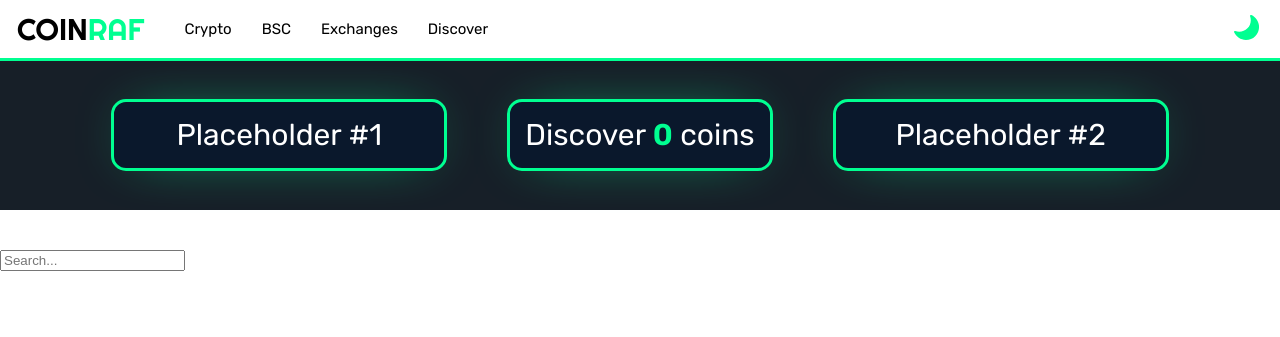
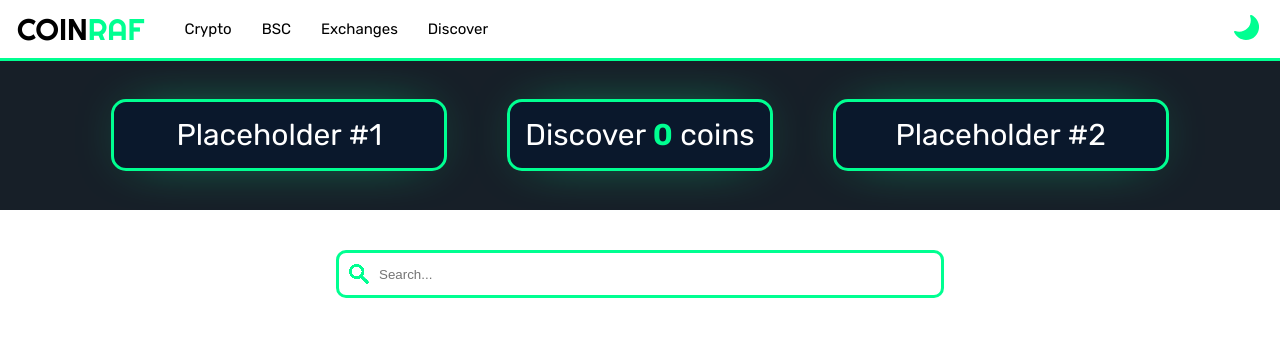
Before and after one commit to seabass118/Coinraf-V1, a Flask app: page / in a window 1280 px wide. Shown: the top 337 px of the page. Run offline with Flask 2, Linux system fonts and the light colour scheme; parts of the project's set-up code (start-up, migrations or seed data) failed here and were passed over.

Commit message:
search styling

```diff
--- a/app/main.py
+++ b/app/main.py
@@ -13,12 +13,12 @@ def search():
     for i in DataPull.coin_output:
         if str(input_text).lower() in i['id'].lower() or str(input_text).lower() in i['name'].lower():
             counter += 1
-            coins.append([i['id'],i['name'],i['logo_url']])
+            coins.append([i['id'],i['name'],i['logo_url'],i['rank']])
             if counter == 5:
                 break
     return_coins = []
     for i in coins:
-        return_coins.append({'id':i[0], 'name':i[1], 'logo_url':i[2]})
+        return_coins.append({'id':i[0], 'name':i[1], 'logo_url':i[2], 'rank':i[3]})
     return orjson.dumps(return_coins)
 
 @app.route('/', methods=['GET', 'POST'])
--- a/app/static/_css/global.css
+++ b/app/static/_css/global.css
@@ -137,6 +137,14 @@ body {
     right: 21px;
 }
 
+#search_id_cont {
+    background-color: var(--mint);
+    padding: 1px 4px;
+    border-radius: 4px;
+    font-weight: 600;
+    color: #000;
+}
+
 @media only screen and (max-width: 550px) {
     .nav_item {
         display: none;
--- a/app/static/_js/main.js
+++ b/app/static/_js/main.js
@@ -123,9 +123,9 @@ function coinSearch(value) {
         data: {searchText: value},
         dataType: "json",
         success: function(data){
-            var res = ""
+            let res = ""
             $.each(data, function(key, value){
-                res += '<div class="ss_item" style="display: block;"><span class="ss_system_muted">'+'<img src='+value.logo_url+' style="width: 20px; height: 20px;">'+'  '+value.id+'  '+value.name+'</span></div>';
+                res += '<div class="ss_item flex-center-vertical" style="height: 40px;"><span class="ss_system_muted flex-center-vertical">'+'<img src='+value.logo_url+' style="width: 20px; height: 20px; padding-right: 10px;">'+'<div style="padding-right: 10px;">'+value.name+'</div>'+'</span>'+'<div id="search_id_cont" class="text_cont">'+value.id+'</div>'+'<div class="search_rank" class="text_cont">'+'#'+value.rank+'</div>'+'</div>';
             });
             $("#ss_dropdown").html(res);
         }
--- a/app/templates/index.html
+++ b/app/templates/index.html
@@ -10,6 +10,39 @@
     <link rel= "stylesheet" type= "text/css" href= "{{ url_for('static',filename='_css/global.css') }}">
     <script src="{{ url_for('static',filename='_js/components.js') }}" type="text/javascript"></script>
     <script src="{{ url_for('static',filename='_js/jquery.min.js') }}" type="text/javascript"></script>
+    <style>
+
+        .ss_container {
+            width: 100%;
+            height: auto;
+            display: flex;
+            align-items: center;
+            flex-direction: column;
+        }
+
+        #ss_input {
+            height: 40px;
+            border: none;
+            width: calc(600px - 40px);
+            outline: none;
+            padding-left: 40px;
+            background-color: var(--bkg-color);
+            background: url(/static/_images/_icons/search_icon.png)no-repeat 10px;
+            color: var(--text-color);
+            border-radius: 10px;
+        }
+
+        #ss_dropdown {
+            padding-left: 20px;
+        }
+
+        .ss_wrapper {
+            width: auto;
+            border: 3px solid var(--mint);
+            border-radius: 10px;
+        }
+
+    </style>
 </head>
 <body>
     <g-mobile-menu></g-mobile-menu>
@@ -65,13 +98,15 @@
                         </div>
                     </div>
                 </div>
+            </div>
+
+                <div class="ss_container">
+                    <div class="ss_wrapper">
+                        <input id="ss_input" type="text" onkeyup="coinSearch(this.value)" placeholder="Search...">
+                        <br>
+                        <div id="ss_dropdown"></div>
+                    </div>
                 </div>
-
-                <div id="ss_container">
-                    <input id="ss_input" type="text" onkeyup="coinSearch(this.value)" placeholder="Search...">
-                    <br>
-                    <div id="ss_dropdown"></div>
-                  </div>
 
             </div>
         </div>
```
Also changed, not shown: app/static/_images/_icons/search_icon.png (added), app/static/_js/components.js (line endings or trailing spaces).
